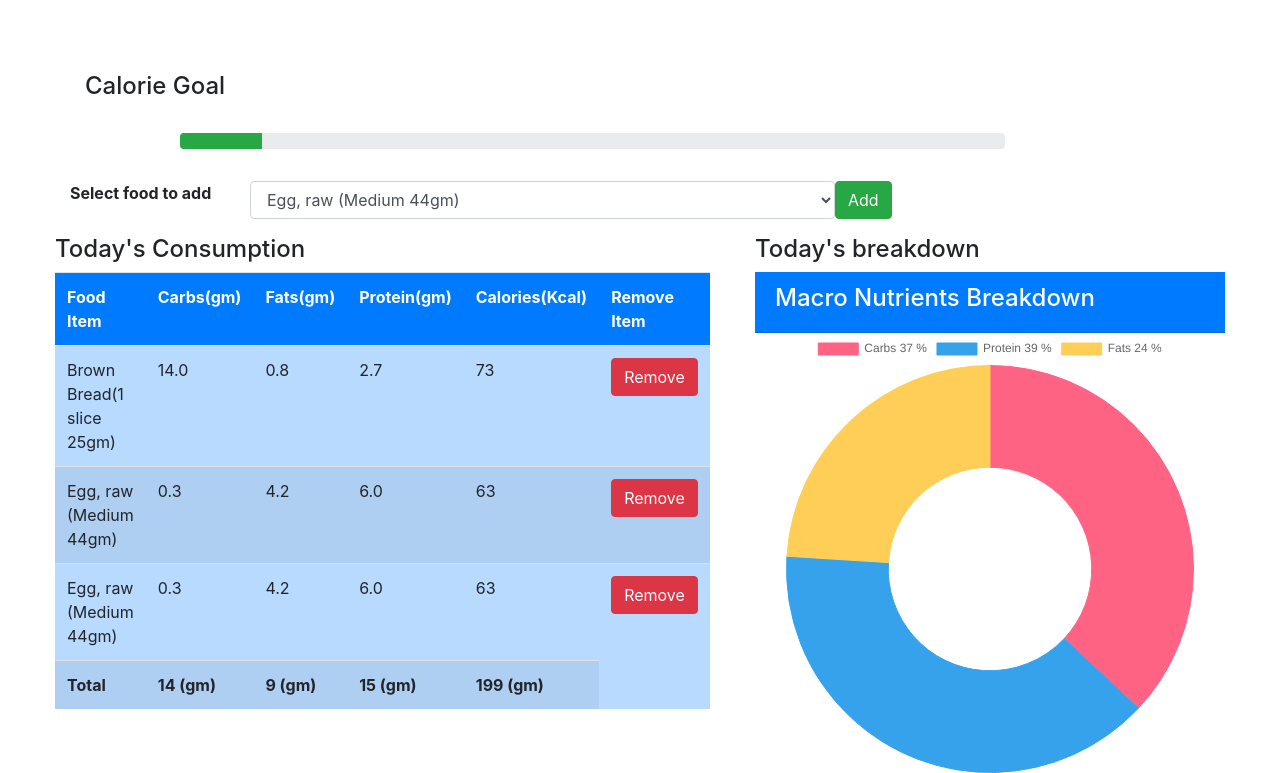
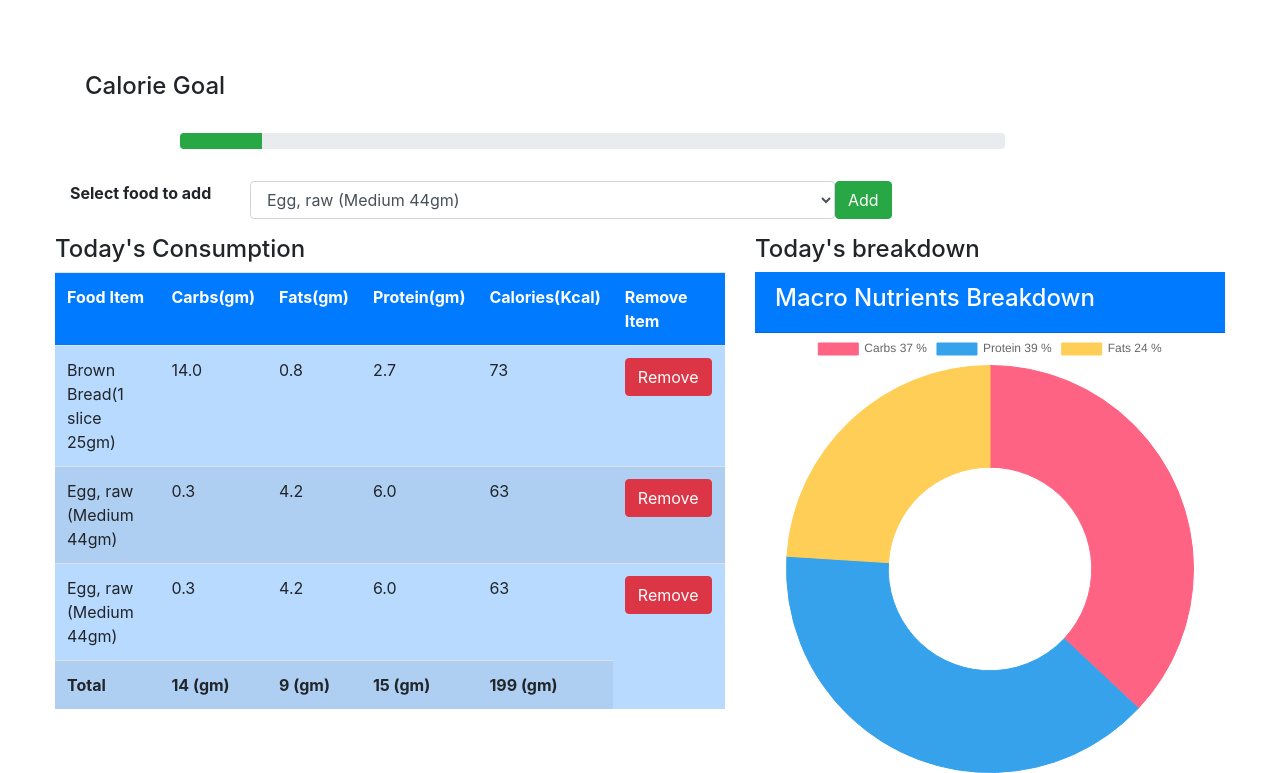
Before and after one commit to sound25/Maro-Nutrient-Calorie-Tracker, a Django app: page / in a window 1280 px wide. Shown: the part 56-829 px from the top of the page. Run offline with Django 3.2, Linux system fonts and the light colour scheme; a user stored in the database is signed in; data comes from the database, SQL or seed files in the repository; both versions use the stored data as it was after the commit; some libraries are stand-ins or nearby versions.

Commit message:
modified

```diff
--- a/myapp/templates/myapp/index.html
+++ b/myapp/templates/myapp/index.html
@@ -45,11 +45,13 @@
         </select>
 <button class="btn btn-success" type="submit">Add</button>
 </div>
-    </form>
+
+</form>
+
 
         </div>
         <div class="row">
-            <div class="col-md-6">
+            <div class="col-md-7">
                 <div>
                     <h4>Today's Consumption</h4>
                 </div>
@@ -83,7 +85,7 @@
 
                 </table>
             </div>
-            <div class="col-md-5 offset-1">
+            <div class="col-md-5">
                 <div class="">
                     <h4>Today's breakdown</h4>
                 </div>
```
Also changed, not shown: db.sqlite3.
